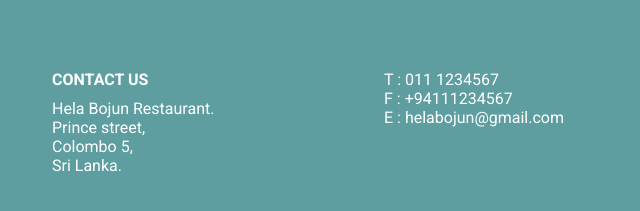
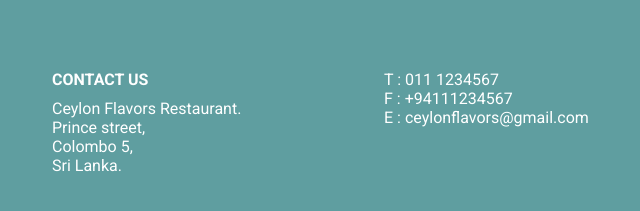
Before and after one commit to BlockAce01/Ceylon-Flavors, a plain HTML site: page about.html in a window 1280 px wide. Shown: the part 1260-1471 px from the top of the page, 90-730 px from the left. Drawn offline with nearby package versions, Linux system fonts and the light colour scheme.

Commit message:
edited about us

```diff
--- a/about.html
+++ b/about.html
@@ -156,7 +156,7 @@
       <div class="col d-flex">
         <h4>CONTACT US</h4>
         <p>
-          Hela Bojun Restaurant.<br>
+          Ceylon Flavors Restaurant.<br>
           Prince street,<br>
           Colombo 5,<br>
           Sri Lanka.
@@ -167,7 +167,7 @@
         <p>
           T : 011 1234567<br>
           F : +94111234567<br>
-          E : helabojun@gmail.com
+          E : ceylonflavors@gmail.com
 
         </p>
 
```
